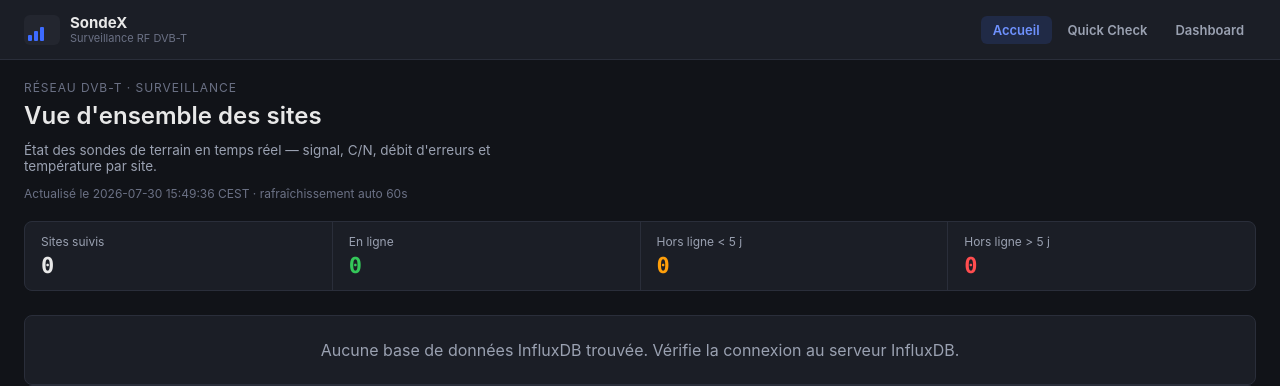
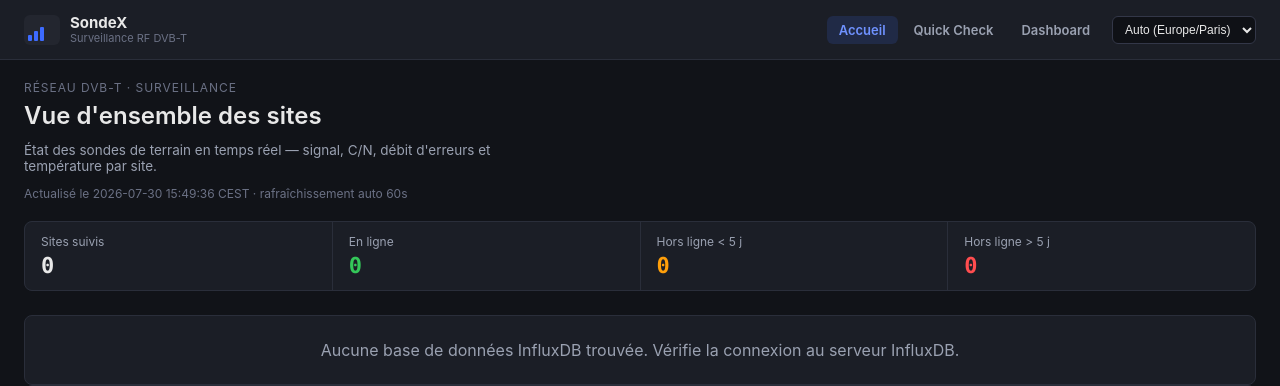
Before and after one commit to josuekot23/flask, a Flask app: page / in a window 1280 px wide. Shown: the top 386 px of the page. Run offline with Flask 3, Linux system fonts and the light colour scheme; data that the repository does not hold is empty; some libraries are stand-ins or nearby versions.

Commit message:
Add timezone selection to header and update datetime handling for display

```diff
--- a/app.py
+++ b/app.py
@@ -10,7 +10,7 @@ Lancement:
     -> http://localhost:8050
 """
 
-from datetime import datetime, timedelta
+from datetime import datetime, timedelta, timezone
 from zoneinfo import ZoneInfo
 import colorsys
 
@@ -19,15 +19,39 @@ import plotly.express as px
 
 import rf_data as rf
 
-PARIS_TZ = ZoneInfo("Europe/Paris")
-UTC_TZ = ZoneInfo("UTC")
+# Choix de fuseau pour l'affichage, sélectionnable depuis l'interface (menu
+# dans le header) et mémorisé dans un cookie. "auto" utilise la vraie base de
+# fuseaux horaires (bascule été/hiver automatique) ; utc1/utc2 forcent un
+# décalage fixe, utile si la bascule automatique s'avère peu fiable sur le
+# serveur, ou pour vérifier manuellement.
+TZ_CHOICES = {
+    "auto": "Auto (Europe/Paris)",
+    "utc1": "UTC+1",
+    "utc2": "UTC+2",
+}
+DEFAULT_TZ_CHOICE = "auto"
+UTC_TZ = timezone.utc
+
+
+def get_tz_choice() -> str:
+    choice = request.cookies.get("tz_choice", DEFAULT_TZ_CHOICE)
+    return choice if choice in TZ_CHOICES else DEFAULT_TZ_CHOICE
+
+
+def get_display_tz():
+    choice = get_tz_choice()
+    if choice == "utc1":
+        return timezone(timedelta(hours=1), name="UTC+1")
+    if choice == "utc2":
+        return timezone(timedelta(hours=2), name="UTC+2")
+    return ZoneInfo("Europe/Paris")
 
 app = Flask(__name__)
 
 
 @app.context_processor
 def inject_globals():
-    return {"current_year": datetime.utcnow().year}
+    return {"current_year": datetime.utcnow().year, "current_tz_choice": get_tz_choice()}
 
 
 def _generate_distinct_colors(n):
@@ -46,7 +70,7 @@ def _generate_distinct_colors(n):
     return colors
 
 
-def build_traces(df, measurement_label):
+def build_traces(df, measurement_label, display_tz):
     """Construit les traces Plotly (format JSON) + les infos de la liste de fréquences."""
     df = df.sort_values("time")
 
@@ -65,7 +89,7 @@ def build_traces(df, measurement_label):
 
         traces.append(
             {
-                "x": sub["time"].dt.tz_convert(PARIS_TZ).dt.strftime("%Y-%m-%dT%H:%M:%S").tolist(),
+                "x": sub["time"].dt.tz_convert(display_tz).dt.strftime("%Y-%m-%dT%H:%M:%S").tolist(),
                 "y": sub["value"].tolist(),
                 "mode": "lines",
                 "name": label,
@@ -88,7 +112,7 @@ def build_traces(df, measurement_label):
     return traces, freq_info
 
 
-def build_temperature_traces(df):
+def build_temperature_traces(df, display_tz):
     """Une courbe par site (pas de regroupement par fréquence pour la température)."""
     df = df.sort_values("time")
     sites = sorted(df["site"].unique())
@@ -100,7 +124,7 @@ def build_temperature_traces(df):
         sub = df[df["site"] == s]
         traces.append(
             {
-                "x": sub["time"].dt.tz_convert(PARIS_TZ).dt.strftime("%Y-%m-%dT%H:%M:%S").tolist(),
+                "x": sub["time"].dt.tz_convert(display_tz).dt.strftime("%Y-%m-%dT%H:%M:%S").tolist(),
                 "y": sub["value"].round(2).tolist(),
                 "mode": "lines",
                 "name": s,
@@ -127,6 +151,7 @@ def format_time_ago(minutes):
 
 @app.route("/")
 def home():
+    display_tz = get_display_tz()
     statuses = rf.get_all_sites_status(inactive_threshold_minutes=5)
 
     for s in statuses:
@@ -134,7 +159,7 @@ def home():
         if s.get("last_seen"):
             try:
                 dt_utc = datetime.fromisoformat(s["last_seen"])
-                s["last_seen_fmt"] = dt_utc.astimezone(PARIS_TZ).strftime("%Y-%m-%d %H:%M %Z")
+                s["last_seen_fmt"] = dt_utc.astimezone(display_tz).strftime("%Y-%m-%d %H:%M %Z")
             except Exception:
                 s["last_seen_fmt"] = s["last_seen"]
         else:
@@ -173,7 +198,7 @@ def home():
                 }
             )
 
-    generated_at = datetime.now(PARIS_TZ).strftime("%Y-%m-%d %H:%M:%S %Z")
+    generated_at = datetime.now(display_tz).strftime("%Y-%m-%d %H:%M:%S %Z")
 
     return render_template(
         "home.html",
@@ -205,6 +230,7 @@ def dashboard():
 
 @app.route("/quick-check")
 def quick_check():
+    display_tz = get_display_tz()
     end_dt = datetime.utcnow()
     start_dt = end_dt - timedelta(hours=24)
     start_rfc3339 = start_dt.strftime("%Y-%m-%dT%H:%M:%SZ")
@@ -228,10 +254,10 @@ def quick_check():
             site_df = df[df["site"] == site]
             if site_df.empty:
                 continue
-            traces, freq_info = build_traces(site_df, "Signal (dBm)")
+            traces, freq_info = build_traces(site_df, "Signal (dBm)", display_tz)
             quick_data[site] = {"traces": traces, "freq_count": len(freq_info)}
 
-    generated_at = datetime.now(PARIS_TZ).strftime("%Y-%m-%d %H:%M:%S %Z")
+    generated_at = datetime.now(display_tz).strftime("%Y-%m-%d %H:%M:%S %Z")
 
     return render_template(
         "quick_check.html",
@@ -244,6 +270,7 @@ def quick_check():
 
 @app.route("/api/signal")
 def api_signal():
+    display_tz = get_display_tz()
     start = request.args.get("start")
     end = request.args.get("end")
     site = request.args.get("site") or None
@@ -259,11 +286,11 @@ def api_signal():
         return jsonify({"error": "Paramètres 'start' et 'end' requis (ISO 8601)."}), 400
 
     try:
-        # Les champs datetime-local du formulaire sont dans l'heure du
-        # navigateur (Paris) ; on les interprète comme telles avant de
+        # Les champs datetime-local du formulaire sont dans le fuseau
+        # d'affichage choisi ; on les interprète comme tel avant de
         # convertir en UTC pour interroger InfluxDB (qui stocke en UTC).
-        start_dt = datetime.fromisoformat(start).replace(tzinfo=PARIS_TZ)
-        end_dt = datetime.fromisoformat(end).replace(tzinfo=PARIS_TZ)
+        start_dt = datetime.fromisoformat(start).replace(tzinfo=display_tz)
+        end_dt = datetime.fromisoformat(end).replace(tzinfo=display_tz)
     except ValueError:
         return jsonify({"error": "Format de date invalide."}), 400
 
@@ -287,7 +314,7 @@ def api_signal():
     if df.empty:
         return jsonify({"traces": [], "freq_info": [], "interval": interval, "measurement_label": measurement_label})
 
-    traces, freq_info = build_traces(df, measurement_label)
+    traces, freq_info = build_traces(df, measurement_label, display_tz)
     return jsonify(
         {
             "traces": traces,
@@ -300,6 +327,7 @@ def api_signal():
 
 @app.route("/api/temperature")
 def api_temperature():
+    display_tz = get_display_tz()
     start = request.args.get("start")
     end = request.args.get("end")
     site = request.args.get("site") or None
@@ -311,8 +339,8 @@ def api_temperature():
         return jsonify({"error": "Paramètres 'start' et 'end' requis (ISO 8601)."}), 400
 
     try:
-        start_dt = datetime.fromisoformat(start).replace(tzinfo=PARIS_TZ)
-        end_dt = datetime.fromisoformat(end).replace(tzinfo=PARIS_TZ)
+        start_dt = datetime.fromisoformat(start).replace(tzinfo=display_tz)
+        end_dt = datetime.fromisoformat(end).replace(tzinfo=display_tz)
     except ValueError:
         return jsonify({"error": "Format de date invalide."}), 400
 
@@ -331,7 +359,7 @@ def api_temperature():
     if df.empty:
         return jsonify({"traces": [], "interval": interval})
 
-    traces = build_temperature_traces(df)
+    traces = build_temperature_traces(df, display_tz)
     return jsonify({"traces": traces, "interval": interval})
 
 
--- a/static/style.css
+++ b/static/style.css
@@ -87,6 +87,15 @@ body {
 .nav-link.active {
     background: rgba(61, 107, 255, 0.15);
     color: #6f92ff;
+}
+.tz-select {
+    background: #0f1116;
+    border: 1px solid #333748;
+    color: #e8e8e8;
+    border-radius: 6px;
+    padding: 5px 8px;
+    font-size: 12px;
+    margin-left: 6px;
 }
 
 /* ============================================================
--- a/templates/_header.html
+++ b/templates/_header.html
@@ -14,5 +14,11 @@
         <a class="nav-link {% if request.endpoint == 'home' %}active{% endif %}" href="{{ url_for('home') }}">Accueil</a>
         <a class="nav-link {% if request.endpoint == 'quick_check' %}active{% endif %}" href="{{ url_for('quick_check') }}">Quick Check</a>
         <a class="nav-link {% if request.endpoint == 'dashboard' %}active{% endif %}" href="{{ url_for('dashboard') }}">Dashboard</a>
+        <select id="tz-select" class="tz-select" title="Fuseau horaire d'affichage"
+                onchange="document.cookie='tz_choice='+this.value+';path=/;max-age=31536000'; window.location.reload();">
+            <option value="auto" {% if current_tz_choice == 'auto' %}selected{% endif %}>Auto (Europe/Paris)</option>
+            <option value="utc1" {% if current_tz_choice == 'utc1' %}selected{% endif %}>UTC+1</option>
+            <option value="utc2" {% if current_tz_choice == 'utc2' %}selected{% endif %}>UTC+2</option>
+        </select>
     </nav>
 </header>
```
